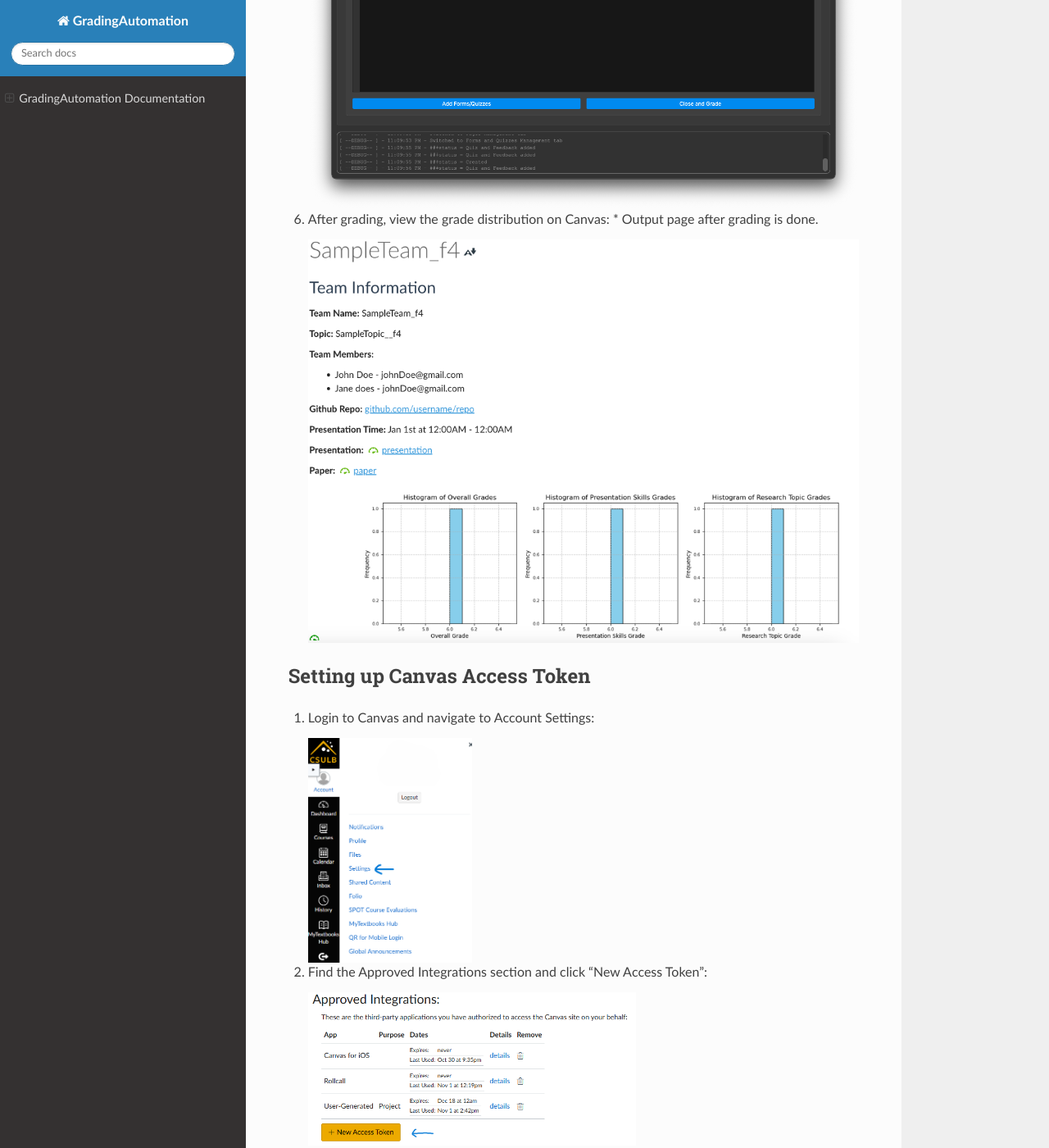
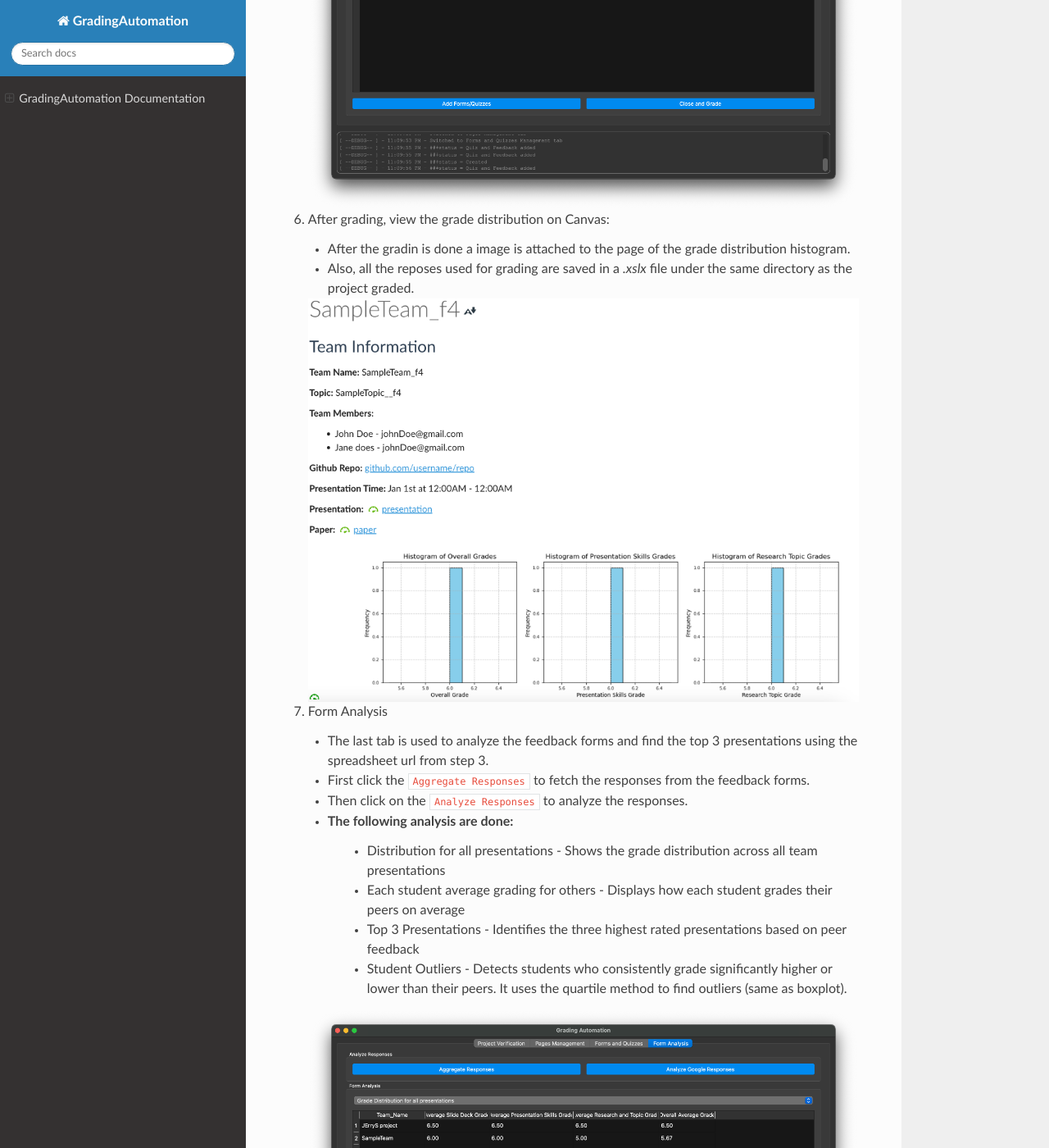
Before and after one commit to KevinDLopez/canvas_automation, a Sphinx documentation site: the page built from docs/source/index.rst, in a window 1280 px wide and 1400 px high, scrolled down 6448 px. Shown: the whole window at 82% size. Built offline with Sphinx 7.4.7 and the Read the Docs theme 3.1.0, drawn with Linux system fonts in a browser that asks for light colours.

Commit message:
Section 7

```diff
--- a/docs/source/index.rst
+++ b/docs/source/index.rst
@@ -199,11 +199,28 @@
       :alt: Forms and Quizzes Screenshot
 
 6. After grading, view the grade distribution on Canvas:
-   * Output page after grading is done.
+
+   * After the gradin is done a image is attached to the page of the grade distribution histogram.
+   * Also, all the reposes used for grading are saved in a `.xslx` file under the same directory as the project graded.
 
    .. image:: _static/grade_distribution.png
       :width: 800
       :alt: Grade Distribution Screenshot
+
+7. Form Analysis
+
+   * The last tab is used to analyze the feedback forms and find the top 3 presentations using the spreadsheet url from step 3.
+   * First click the ``Aggregate Responses`` to fetch the responses from the feedback forms.
+   * Then click on the ``Analyze Responses`` to analyze the responses.
+   * The following analysis are done:
+      * Distribution for all presentations - Shows the grade distribution across all team presentations
+      * Each student average grading for others - Displays how each student grades their peers on average
+      * Top 3 Presentations - Identifies the three highest rated presentations based on peer feedback
+      * Student Outliers - Detects students who consistently grade significantly higher or lower than their peers. It uses the quartile method to find outliers (same as boxplot).
+
+   .. image:: _static/form_analysis.png
+      :width: 800
+      :alt: Form Analysis Screenshot
 
 Setting up Canvas Access Token
 ------------------------------
@@ -232,6 +249,7 @@
 
 
 
+
 Setting up Google API
 ---------------------
 
```
Also changed, not shown: docs/source/_static/form_analysis.png (added).
